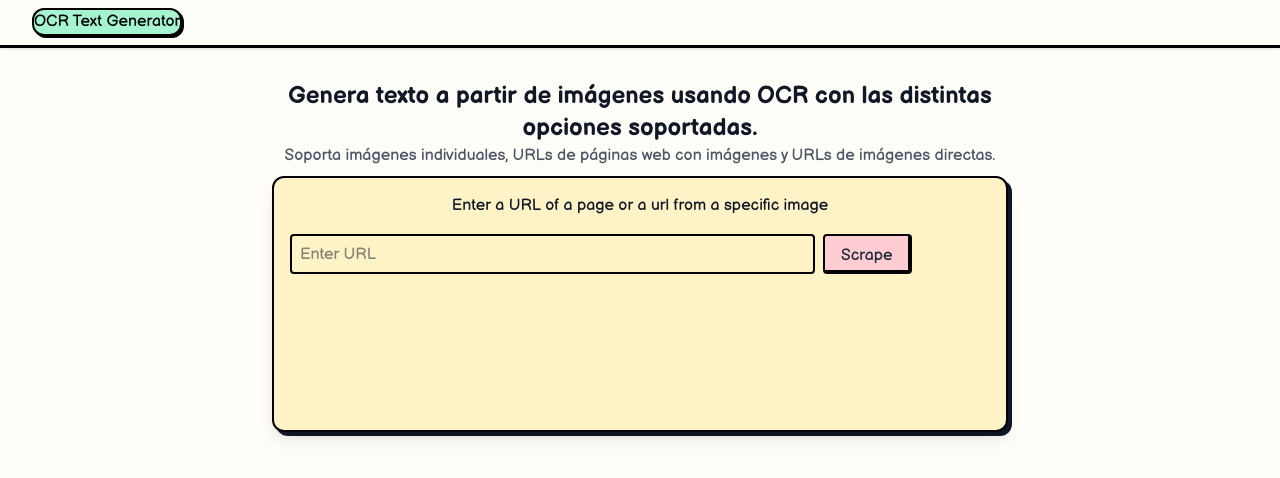
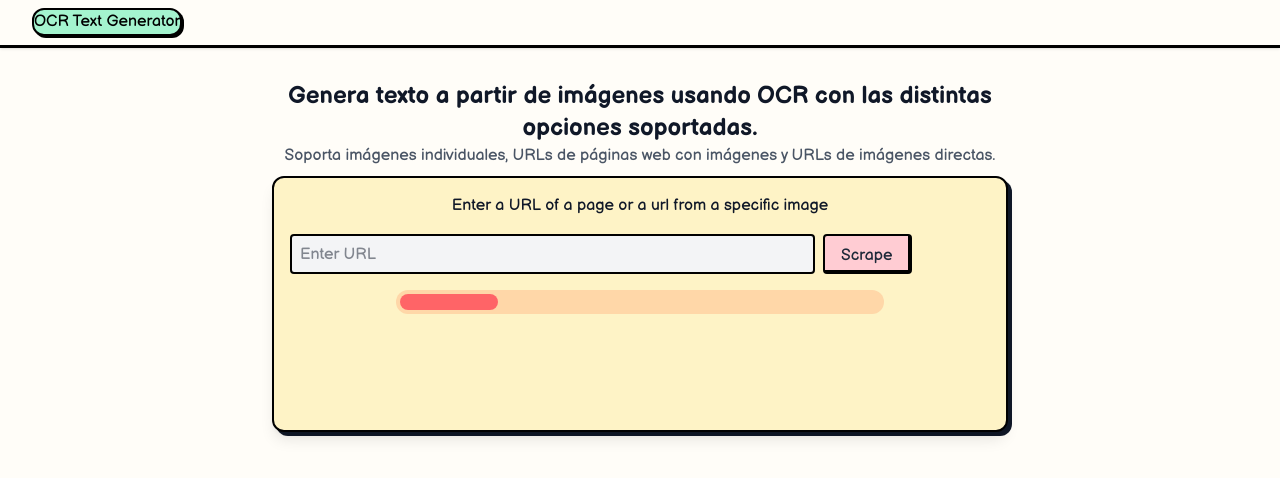
Before and after one commit to EdgarRB/OCR-Project, a React app in the folder frontend/: page / in a window 1280 px wide. Shown: the top 478 px of the page. Built offline with nearby package versions, Linux system fonts and the light colour scheme; the HTML template or start-up script is replaced by a standard one.

Commit message:
feat: WIP added more UI elements, added functions, still not finish ant not functional

```diff
--- a/frontend/src/components/Body.tsx
+++ b/frontend/src/components/Body.tsx
@@ -1,6 +1,10 @@
+import { useState } from "react";
 import ScrapeWeb from "./ScrapeWeb";
 
 const Body = () => {
+  const [loading, setLoading] = useState(false);
+  const [text, setText] = useState("");
+
   return (
     <div className="max-w-3xl mx-auto px-4 py-8 text-gray-900 flex flex-col gap-8">
       <div className="h-16">
@@ -17,7 +21,24 @@ const Body = () => {
         <div className="h-64 w-full bg-gray-900 absolute inset-0 rounded-xl translate-y-1 translate-x-1"></div>
         <div className="h-64 bg-amber-100 z-20 border-2 shadow-lg border-black rounded-xl relative">
           {/* Logica para elegir que tipo de generacion de texto elegimos  */}
-          <ScrapeWeb />
+          <ScrapeWeb handleLoading={setLoading} setText={setText} />
+          {loading ||
+            (!loading && (
+              <div className="w-full flex items-center justify-center">
+                <div className="w-2/3 bg-orange-200 rounded-full ">
+                  <div
+                    className="bg-red-400  text-xs font-medium text-black text-center m-1 leading-none rounded-full h-4 flex items-center justify-center"
+                    style={{ width: "20%" }}
+                  ></div>
+                </div>
+              </div>
+            ))}
+          {text && (
+            <div className="p-4 max-h-32 overflow-y-auto">
+              <h3 className="font-semibold mb-2">Texto extraído:</h3>
+              <p className="whitespace-pre-wrap">{text}</p>
+            </div>
+          )}
         </div>
       </div>
     </div>
--- a/frontend/src/components/ScrapeWeb.tsx
+++ b/frontend/src/components/ScrapeWeb.tsx
@@ -1,17 +1,44 @@
-const ScrapeWeb = () => {
+import { useState } from "react";
+
+interface IScrapeWebProps {
+  handleLoading: (loading: boolean) => void;
+  setText: (text: string) => void;
+}
+
+const ScrapeWeb = ({ handleLoading, setText }: IScrapeWebProps) => {
+  const [url, setUrl] = useState("");
+
+  const handleScrape = async () => {
+    handleLoading(true);
+
+    const res = await fetch("http://localhost:3001/scrape", {
+      method: "POST",
+      headers: { "Content-Type": "application/json" },
+      body: JSON.stringify({ url }),
+    });
+
+    const data = await res.json();
+    setText(data.text);
+    handleLoading(false);
+  };
+
   return (
     <>
       {/* Componente de scrapeo web  */}
       <p className="text-center mt-4">
         Enter a URL of a page or a url from a specific image
       </p>
-      <div className="h-full w-full flex flex-row gap-2 p-4">
+      <div className=" w-full flex flex-row gap-2 p-4">
         <input
           type="text"
           placeholder="Enter URL"
-          className="w-3/4 h-10 p-2 border-black border-2 rounded"
+          className="w-3/4 bg-gray-100 h-10 p-2 border-black border-2 rounded"
+          onChange={(e) => setUrl(e.target.value)}
         />
-        <button className="bg-rose-200 h-10 border-2 border-black border-b-4 border-r-4 text-gray-800 px-4 py-2 rounded hover:bg-rose-300 cursor-pointer">
+        <button
+          className="bg-rose-200 h-10 border-2 border-black border-b-4 border-r-4 text-gray-800 px-4 py-2 rounded hover:bg-rose-300 cursor-pointer"
+          onClick={handleScrape}
+        >
           Scrape
         </button>
       </div>
```
